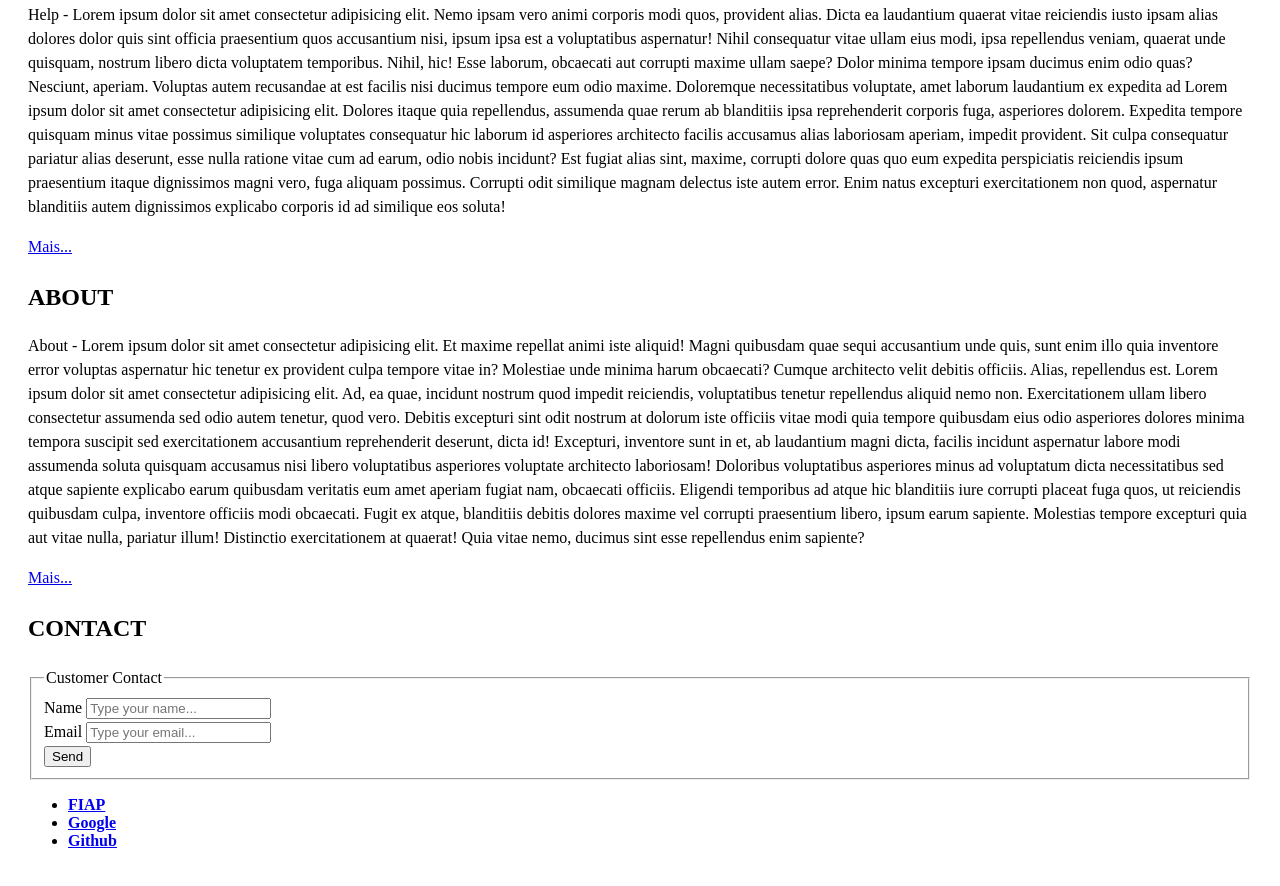
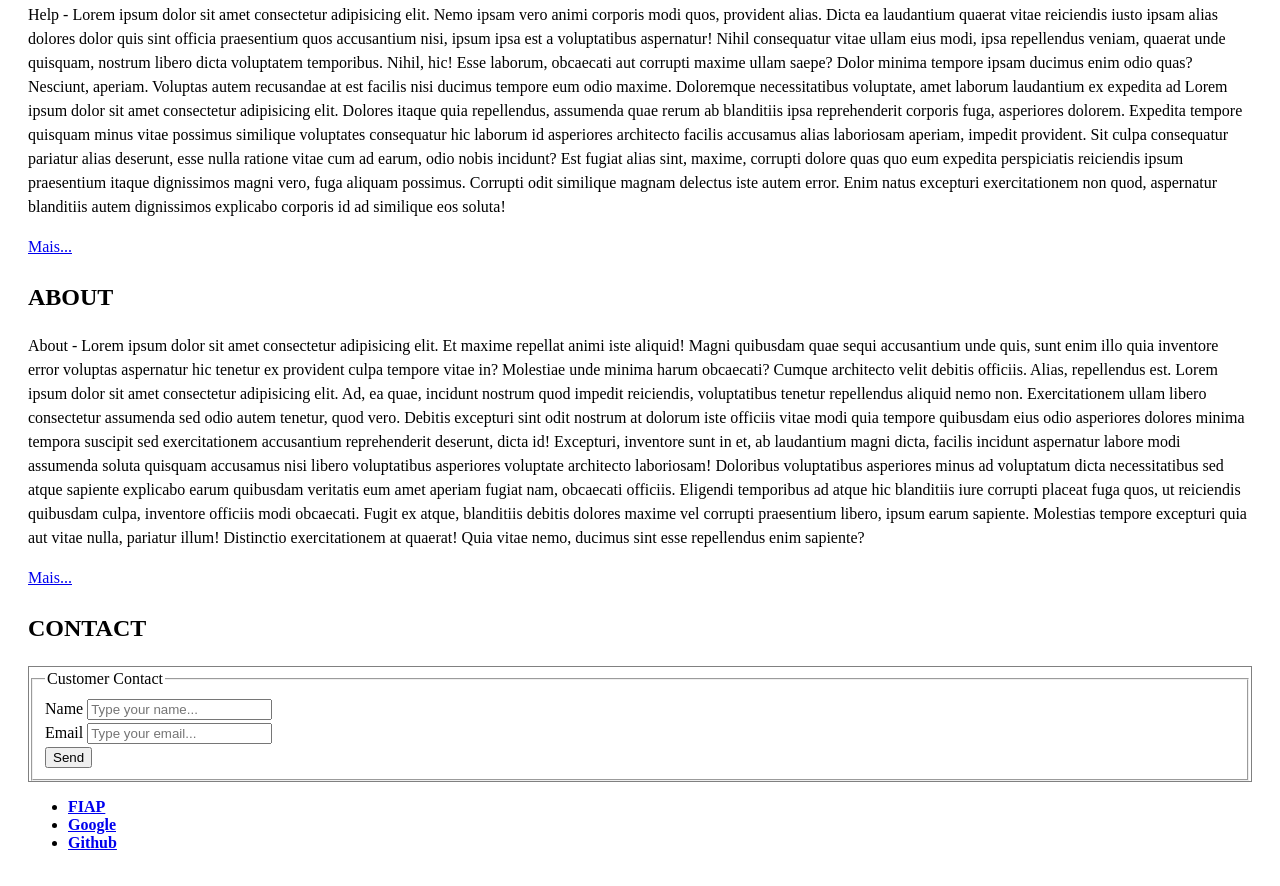
Before and after one commit to GabrielMarquesLima/trabalho-front-end, a plain HTML site: page index.html in a window 1280 px wide. Shown: the part 292-1178 px from the top of the page. Drawn offline with Linux system fonts and the light colour scheme.

Commit message:
Definindo uma borda de 1px e cor cinza no form.

```diff
--- a/css/estilo.css
+++ b/css/estilo.css
@@ -48,6 +48,9 @@ h2{
 #conteudo-principal{
     line-height: 1.5;
 }
+form{
+    border: 1px solid gray;
+}
 nav a{
     font-weight: bold;
 }
```
